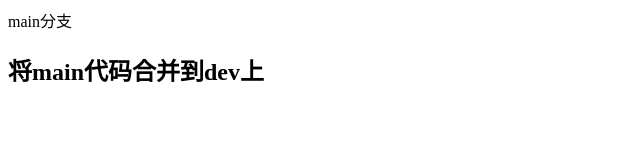
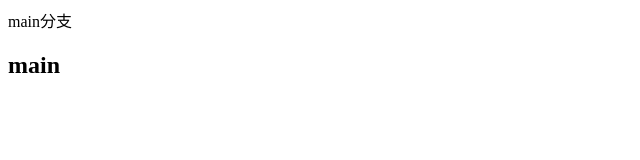
Before and after one commit to m1746234610/laixi, a plain HTML site: page index.html in a window 1280 px wide. Shown: the whole page, without its empty margins (0-640 px from the left). Drawn offline with Linux system fonts and the light colour scheme.

Commit message:
main修改h2

```diff
--- a/index.html
+++ b/index.html
@@ -10,7 +10,7 @@
 
 <body>
   <div>main分支</div>
-  <h2>将main代码合并到dev上</h2>
+  <h2>main</h2>
 </body>
 
 </html>
```
